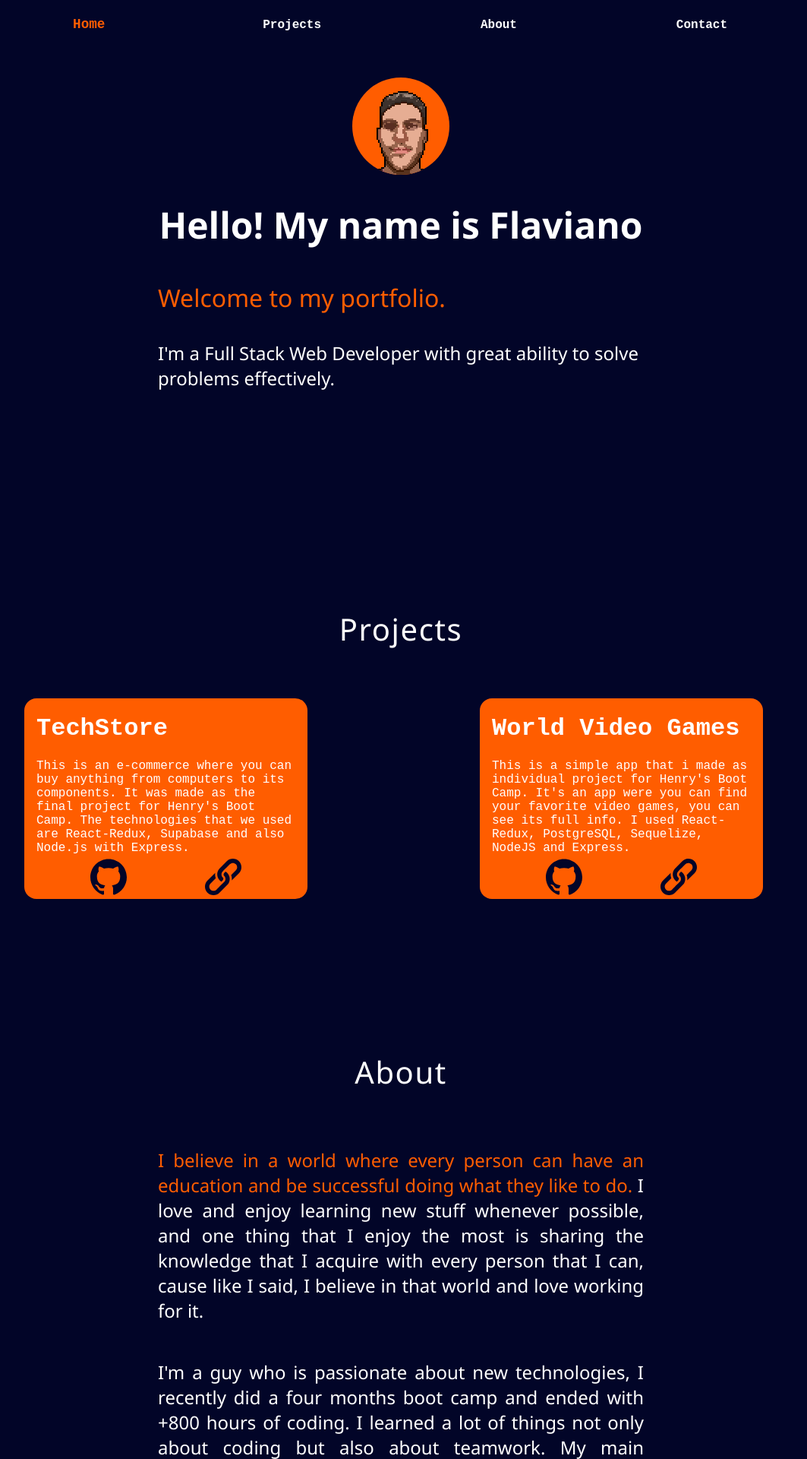
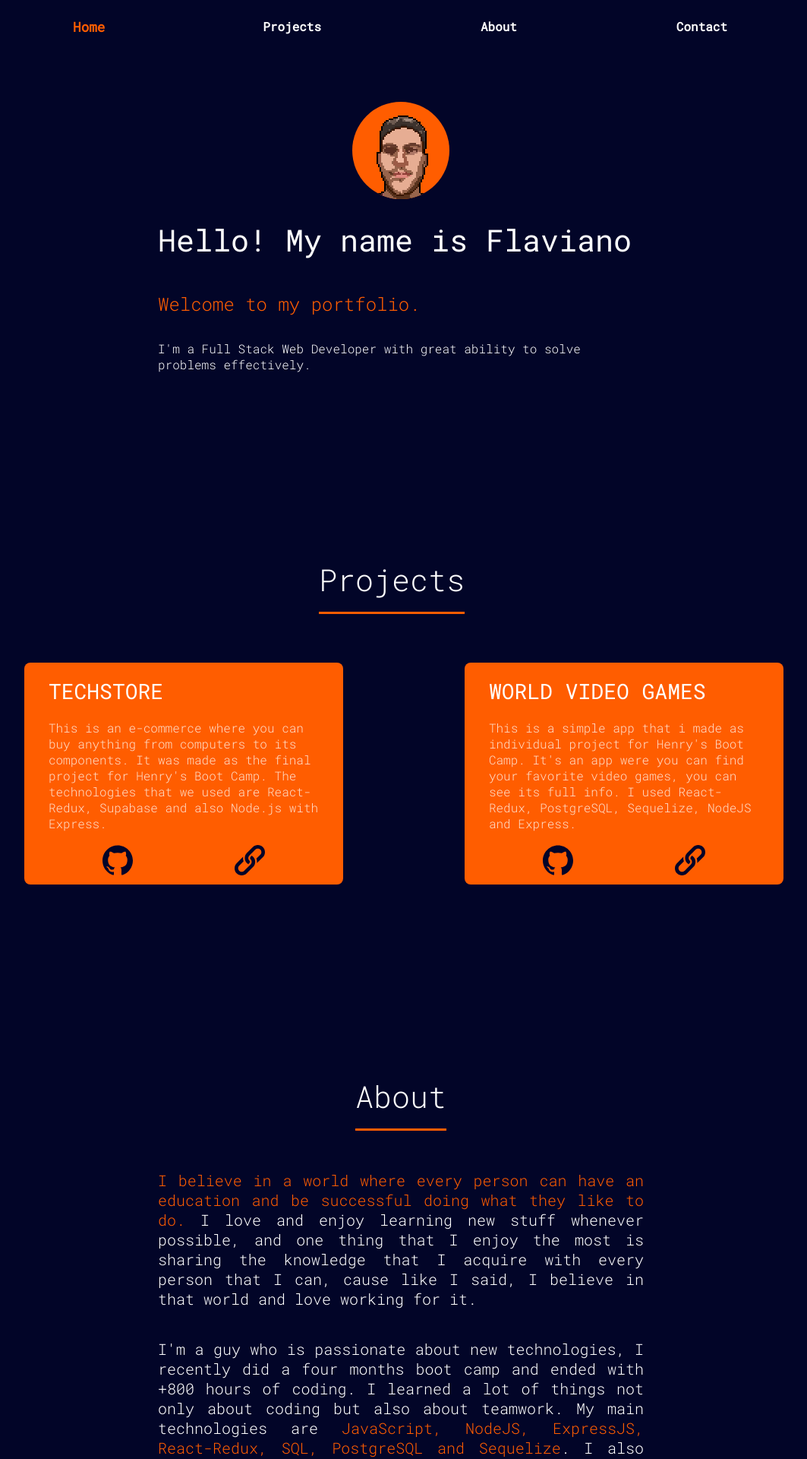
Before and after one commit to flavianodiberardino/flavianodiberardino.github.io, a React (Create React App) app: page / in a window 1280 px wide. Shown: the top 1920 px of the page at 76% size, without its empty margins (112-1175 px from the left). Built offline with nearby package versions, Linux system fonts and the light colour scheme.

Commit message:
New styles

```diff
--- a/src/App.css
+++ b/src/App.css
@@ -1,10 +1,10 @@
-.App {
+/* .App {
   display: flex;
   flex-direction: column;
   align-items: center;
   text-align: center;
   justify-content: center;
-}
+} */
 
 /* .App-logo {
   height: 40vmin;
--- a/src/components/About/About.module.scss
+++ b/src/components/About/About.module.scss
@@ -4,9 +4,9 @@
   justify-content: center;
   align-items: center;
   text-align: justify;
-  height: 50rem;
+  height: 55rem;
   color: #fff;
-  font-family: 'Segoe UI', Tahoma, Geneva, Verdana, sans-serif;
+  // font-family: 'Segoe UI', Tahoma, Geneva, Verdana, sans-serif;
   margin-bottom: 7rem;
 
   @media only screen
@@ -23,12 +23,14 @@
   .title {
     font-size: 2.5rem;
     // border-bottom: 3px solid #FF711F;
-    align-self: center;
-    letter-spacing: 0.10rem;
-    font-weight: 500;
-    margin-bottom: 3rem;
+    // align-self: center;
+    // letter-spacing: 0.10rem;
+    font-weight: 300;
+    margin-bottom: 2rem;
     // padding-bottom: 0.5rem;
     color: #fff;
+    border-bottom: 3px solid#FF5D00;
+    padding-bottom: 1rem;
     // bottom: 0.25rem;
     // border-radius: 5px;
     // border-bottom-left-radius: 5px;
@@ -37,8 +39,10 @@
   }
 
   .p_white {
-    font-size: 1.5rem;
+    font-size: 1.25rem;
     width: 50%;
+    font-weight: 300;
+    // opacity: 80%;
     @media only screen
     and (min-device-width: 375px)
     and (max-device-width: 812px)
@@ -77,6 +81,7 @@
       }
       span {
         font-size: 1rem;
+        font-weight: 300;
       }
     }
   }
--- a/src/components/Contact/Contact.module.scss
+++ b/src/components/Contact/Contact.module.scss
@@ -3,7 +3,7 @@
   flex-direction: column;
   justify-content: center;
   align-items: center;
-  height: 35rem;
+  height: 40rem;
   position: relative;
   @media only screen
   and (min-device-width: 375px)
@@ -16,15 +16,17 @@
 
   .title {
     font-size: 2.5rem;
-    font-family: 'Segoe UI', Tahoma, Geneva, Verdana, sans-serif;
+    // font-family: 'Segoe UI', Tahoma, Geneva, Verdana, sans-serif;
     // border-bottom: 3px solid #FF711F;
-    align-self: center;
-    letter-spacing: 0.10rem;
-    font-weight: 500;
+    // align-self: center;
+    // letter-spacing: 0.10rem;
+    font-weight: 300;
     margin-bottom: 7rem;
     // height: 10rem;
     // padding-bottom: 0.5rem;
     color: #fff;
+    border-bottom: 3px solid#FF5D00;
+    padding-bottom: 1rem;
   }
 
   .icons {
--- a/src/components/Header/Header.jsx
+++ b/src/components/Header/Header.jsx
@@ -34,13 +34,13 @@ const Header = () => {
         if(currentScrollY >= 0 ) {
           setSelected('1')
         }
-        if(currentScrollY > 300) {
+        if(currentScrollY > 270) {
           setSelected('2')
         }
-        if(currentScrollY > 950) {
+        if(currentScrollY > 940) {
           setSelected('3')
         }
-        if(currentScrollY > 1850) {
+        if(currentScrollY > 1930) {
           setSelected('4')
         }
         if (prevScrollY.current < currentScrollY && goingUp) {
--- a/src/components/Header/Header.module.scss
+++ b/src/components/Header/Header.module.scss
@@ -6,7 +6,7 @@
   left: 0;
   // min-width: 20rem;
   z-index: 999;
-  text-align: center;
+  // text-align: center;
   background-color: #020528;
 
   @media only screen
@@ -38,6 +38,7 @@
       color: #FF5D00;
       text-decoration: none;
       // border-bottom: 2px solid #FF5D00;
+      // letter-spacing: 0.10rem;
       transform: scale3d(1.1, 1.1, 1);
     }
     .link {
@@ -46,6 +47,7 @@
       color: #fff;
       text-decoration: none;
       transition: 500ms;
+      // letter-spacing: 0.10rem;
       &:hover {
         color: #FF5D00;
         transform: scale3d(1.1, 1.1, 1);
--- a/src/components/Home/Home.module.scss
+++ b/src/components/Home/Home.module.scss
@@ -5,10 +5,11 @@
   align-items: center;
   text-align: start;
   // margin-top: 8rem;
-  margin-bottom: 5rem;
+  // margin-bottom: 5rem;
+  // margin: 0 auto;
   height: 40rem;
   color: #fff;
-  font-family: 'Segoe UI', Tahoma, Geneva, Verdana, sans-serif;
+  // font-family: 'Segoe UI', Tahoma, Geneva, Verdana, sans-serif;
 
   @media only screen
   and (min-device-width: 375px)
@@ -19,9 +20,10 @@
   }
 
   span {
-    font-size: 2rem;
+    font-size: 1.5rem;
     width: 50%;
     line-height: 4rem;
+    font-weight: 300;
     color: #FF5D00;
     @media only screen
     and (min-device-width: 375px)
@@ -41,8 +43,9 @@
   }
 
   .title {
-    font-size: 3rem;
-
+    font-size: 2.5rem;
+    width: 50%;
+    font-weight: 400;
     @media only screen
     and (min-device-width: 375px)
     and (max-device-width: 812px)
@@ -55,9 +58,10 @@
   }
 
   .info {
-    font-size: 1.5rem;
+    font-size: 1rem;
     width: 50%;
     color: #fff;
+    font-weight: 300;
 
     @media only screen
     and (min-device-width: 375px)
--- a/src/components/Projects/Project.jsx
+++ b/src/components/Projects/Project.jsx
@@ -5,7 +5,7 @@ import styles from './Project.module.scss'
 const Project = () => {
   const projects = [
     {
-      name: 'TechStore',
+      name: 'TECHSTORE',
       description: `This is an e-commerce where you can buy anything from computers to its
       components. It was made as the final project for Henry's Boot Camp.
       The technologies that we used are React-Redux, Supabase and also Node.js with Express.`,
@@ -13,7 +13,7 @@ const Project = () => {
       github: 'https://github.com/henry-labs/ecommerce-FT10-G1'
     },
     {
-      name: 'World Video Games',
+      name: 'WORLD VIDEO GAMES',
       description: `This is a simple app that i made as individual project for Henry's Boot Camp.
       It's an app were you can find your favorite video games, you can see its full info. I used React-Redux,
       PostgreSQL, Sequelize, NodeJS and Express.`,
--- a/src/components/Projects/Project.module.scss
+++ b/src/components/Projects/Project.module.scss
@@ -1,10 +1,12 @@
 .container {
   display: flex;
   flex-direction: column;
-  justify-content: center;
+  justify-content: space-around;
   align-items: center;
-  margin-bottom: 12rem;
-  // height: 50rem;
+  margin-bottom: 9rem;
+  padding: 1rem 6.5rem 1rem 5rem;
+  // margin: 0 auto;
+  // height: 100vh;
 
   @media only screen
   and (min-device-width: 375px)
@@ -20,15 +22,19 @@
   }
   .title {
     font-size: 2.5rem;
-    font-family: 'Segoe UI', Tahoma, Geneva, Verdana, sans-serif;
-    letter-spacing: 0.10rem;
-    font-weight: 500;
-    // border-bottom: 3px solid #FF711F;
-    // padding-bottom: 0.5rem;
+    // font-family: 'Segoe UI', Tahoma, Geneva, Verdana, sans-serif;
+    // letter-spacing: 0.02rem;
+    font-weight: 300;
     margin-bottom: 4rem;
     margin-top: 5rem;
-    align-self: center;
+    // margin: 0 auto;
+    // margin-left: 2rem;
+    // width: 93%;
+    // align-self: center;
     color: #fff;
+    border-bottom: 3px solid#FF5D00;
+    padding-bottom: 1rem;
+
 
     @media only screen
     and (min-device-width: 375px)
@@ -44,7 +50,8 @@
     display: grid;
     grid-template-columns: 50% 50%;
     gap: 2rem;
-    margin-left: 9rem;
+    // margin: 0 auto;
+    // margin-left: 9rem;
 
     @media only screen
     and (min-device-width: 375px)
--- a/src/components/Projects/ProjectCard/ProjectCard.module.scss
+++ b/src/components/Projects/ProjectCard/ProjectCard.module.scss
@@ -1,10 +1,13 @@
+@import url('https://fonts.googleapis.com/css2?family=Ubuntu:wght@300;400&display=swap');
+
 .container {
-  width: 60%;
-  height: 15.5rem;
+  width: 65%;
+  margin: 0 auto;
+  height: 17rem;
   background-color: #FF5D00;
   color: #fff;
-  border-radius: 1rem;
-  padding: 0rem 1rem 1rem 1rem;
+  border-radius: 0.5rem;
+  padding: 0rem 2rem 1.25rem 2rem;
   transition: 500ms;
   position: relative;
 
@@ -23,7 +26,25 @@
   &:hover {
     background-color: #FF711F;
     transition: 500ms;
+    transform: translateY(-5px);
   }
+
+  h1 {
+    font-size: 1.75rem;
+    font-weight: 500;
+    // font-family: 'Segoe UI', Tahoma, Geneva, Verdana, sans-serif;
+    // letter-spacing: 0.2rem;
+    // font-family: "Roboto", monospace;
+    // font-weight: 500;
+    // font-size-adjust: 5rem;
+  }
+
+  p {
+    font-weight: 300;
+    opacity: 80%;
+    // color: solid #fff;
+  }
+
   .links {
     position: absolute;
     width: 100%;
@@ -31,11 +52,11 @@
     display: flex;
     justify-content: space-evenly;
     align-items: center;
-    bottom: 0;
+    bottom: 0.5rem;
     .link {
-      width: 3rem;
-      height: 3rem;
-      margin-right: 2rem;
+      width: 2.5rem;
+      height: 2.5rem;
+      margin-right: 4rem;
       transition: 500ms;
       &:hover {
         // opacity: 80%;
--- a/src/index.css
+++ b/src/index.css
@@ -1,11 +1,16 @@
+@import url('https://fonts.googleapis.com/css2?family=Roboto+Mono:wght@100;300;400&display=swap');
+
 body {
-  margin: 0;
-  font-family: 'Courier New', Courier, monospace;
-  -webkit-font-smoothing: antialiased;
-  -moz-osx-font-smoothing: grayscale;
+  margin: 0 auto;
+  font-family: 'Roboto Mono', monospace;
   background-color: #020528;
-  scroll-behavior: smooth;
-
+  /* scroll-behavior: smooth;
+  display: flex;
+  flex-direction: column;
+  align-items: center;
+  text-align: center;
+  justify-content: center; */
+  /* width: 90%; */
 }
 @media only screen
 and (min-device-width: 375px)
```
